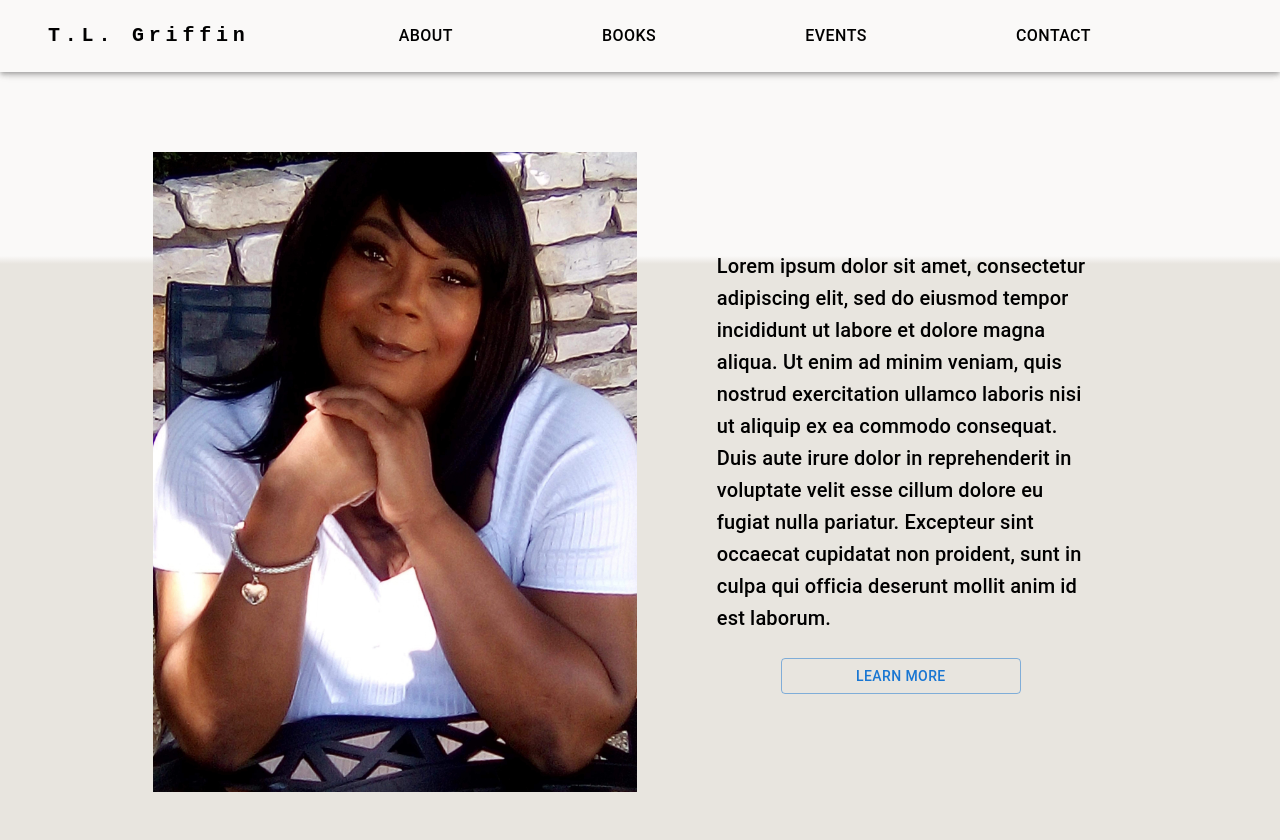
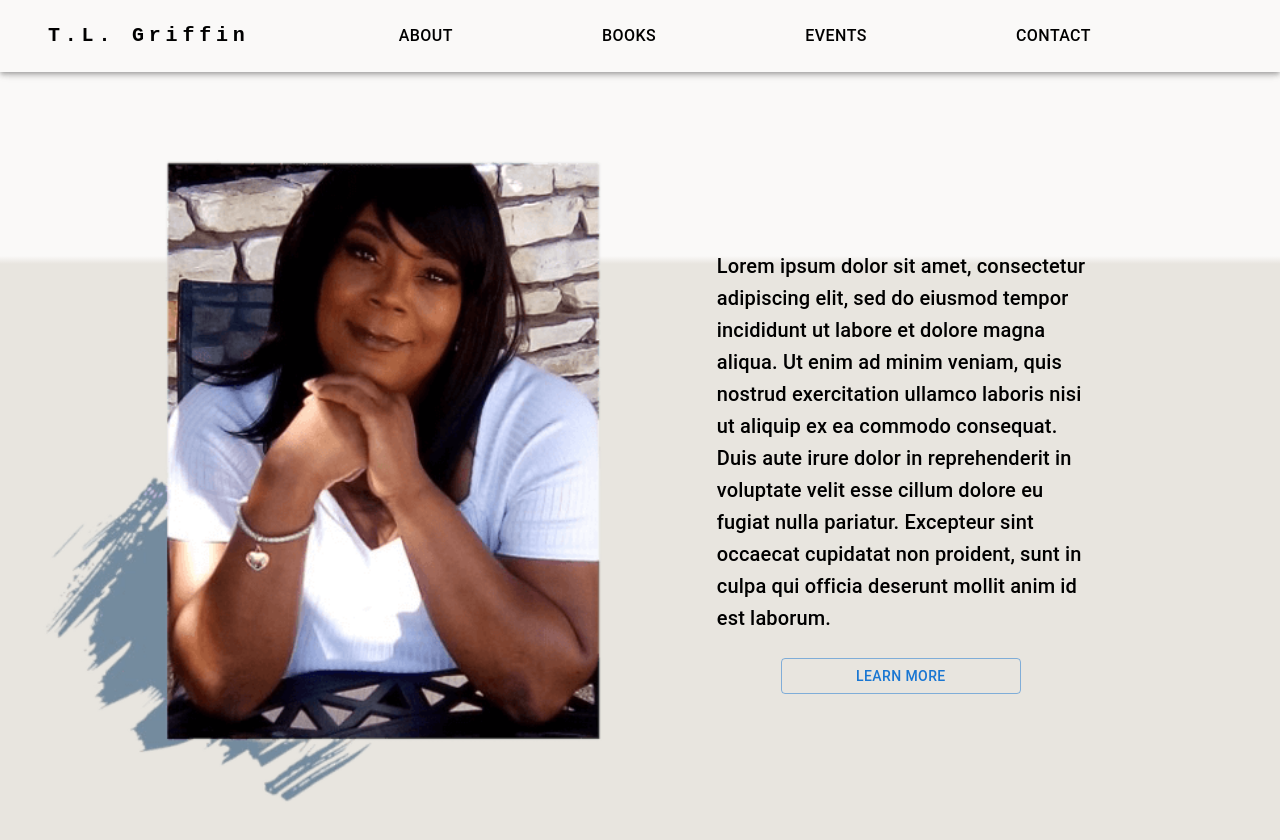
Before and after one commit to ChrisS561/TLGriffinBooks, a React (Create React App) app in the folder tisha-wesbite/: page / in a window 1280 px wide. Shown: the top 840 px of the page. Built offline with nearby package versions, Linux system fonts and the light colour scheme.

Commit message:
Added a new picture

```diff
--- a/tisha-wesbite/src/Pages/AuthorPicture.js
+++ b/tisha-wesbite/src/Pages/AuthorPicture.js
@@ -1,12 +1,13 @@
 import React from 'react'
 import AuthorPic from "../Images/AuntTisha.jpg"
+import AuthorPic1 from "../Images/AuntTisha.png"
 import "../index.css"
 
 export default function AuthorPicture() {
   return (
 		<div className="">
 			<img
-				src={AuthorPic}
+				src={AuthorPic1}
 				alt="Profile"
 				className=" author-Picture "
         loading='lazy'
--- a/tisha-wesbite/src/index.css
+++ b/tisha-wesbite/src/index.css
@@ -24,7 +24,7 @@ code {
 
 .author-Picture{
  display: flex;
- height: 40rem;
+ height: 45rem;
  margin-right: 5rem;
 
 }
```
Also changed, not shown: tisha-wesbite/src/Images/AuntTisha.png (added).
